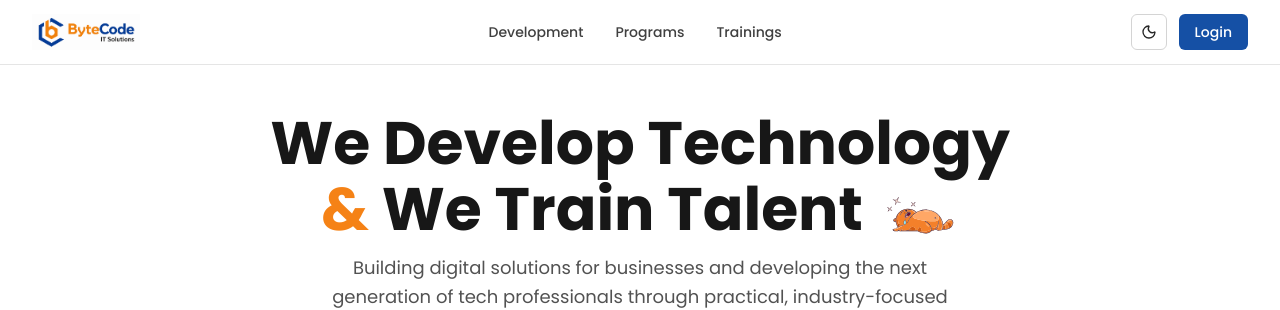
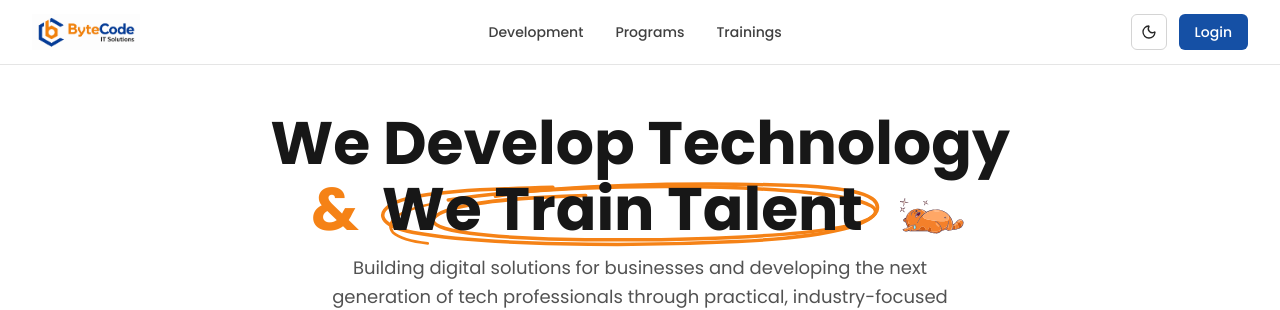
Before and after one commit to dhruvesaral-ai/bytecodeitsolutions.co.in, a Next.js app: page / in a window 1280 px wide. Shown: the top 310 px of the page. Built offline with nearby package versions, Linux system fonts and the light colour scheme.

Commit message:
feat: add student success stories marquee and hand-drawn circle components to homepage

```diff
--- a/app/page.tsx
+++ b/app/page.tsx
@@ -2,8 +2,10 @@ import Header from "@/components/header";
 import Slider from "@/components/slider";
 import CategoryBox from "@/components/category-box";
 import PlacedStudents from "@/components/placed-students";
+import SuccessStories from "@/components/success-stories";
 import Footer from "@/components/footer";
 import LottieAnimation from "@/components/lottie-animation";
+import HandDrawnCircle from "@/components/hand-drawn-circle";
 import coursesData from "@/coursesdata.json";
 import carouselData from "@/carousal.json";
 import Image from "next/image";
@@ -30,7 +32,11 @@ export default function Home() {
         <section className="pt-8 sm:pt-12 pb-4 px-4 sm:px-6 lg:px-8 max-w-4xl mx-auto text-left sm:text-center">
           <h1 className="text-left sm:text-center text-3xl sm:text-4xl md:text-5xl lg:text-6xl font-bold text-neutral-900 dark:text-white">
             We Develop Technology <br />
-            <span className="text-[#F58216]">&amp;</span> We Train Talent
+            <span className="text-[#F58216]">&amp;</span>{" "}
+            <span className="relative inline-block px-1.5 sm:px-2.5">
+              <span className="relative z-10">We Train Talent</span>
+              <HandDrawnCircle color="#F58216" strokeWidth={3.5} />
+            </span>
             <span className="inline-flex items-center align-middle ml-2 sm:ml-4">
               <LottieAnimation
                 as="span"
@@ -82,6 +88,9 @@ export default function Home() {
 
         {/* Placed Students Animated Section */}
         <PlacedStudents />
+
+        {/* Student Video Success Stories Full-Width Marquee */}
+        <SuccessStories />
       </main>
       <Footer />
     </div>
--- /dev/null
+++ b/components/hand-drawn-circle.tsx
@@ -0,0 +1,54 @@
+import React from "react";
+
+interface HandDrawnCircleProps {
+  className?: string;
+  color?: string;
+  strokeWidth?: number;
+}
+
+export const HandDrawnCircle: React.FC<HandDrawnCircleProps> = ({
+  className = "",
+  color = "#F58216",
+  strokeWidth = 3,
+}) => {
+  return (
+    <svg
+      className={`pointer-events-none absolute -inset-x-3 sm:-inset-x-4 -inset-y-1.5 sm:-inset-y-2 w-[calc(100%+1.5rem)] sm:w-[calc(100%+2rem)] h-[calc(100%+0.75rem)] sm:h-[calc(100%+1rem)] ${className}`}
+      viewBox="0 0 260 84"
+      fill="none"
+      xmlns="http://www.w3.org/2000/svg"
+      preserveAspectRatio="none"
+      aria-hidden="true"
+    >
+      {/* Outer loop that sweeps over the top, down the right, and across the bottom */}
+      <path
+        d="M 68 28 C 95 16 160 12 214 16 C 248 19 256 30 254 44 C 251 60 230 73 186 78 C 132 84 62 82 28 68 C 12 61 8 46 20 34 C 32 23 60 20 96 18"
+        stroke={color}
+        strokeWidth={strokeWidth}
+        strokeLinecap="round"
+        strokeLinejoin="round"
+        style={{ vectorEffect: "non-scaling-stroke" }}
+      />
+      {/* Inner loop that starts inside top-left, curves around bottom and right */}
+      <path
+        d="M 112 27 C 65 30 42 40 38 52 C 34 66 62 75 118 76 C 176 77 242 70 252 50 C 260 34 232 22 178 18 C 132 15 78 20 45 32"
+        stroke={color}
+        strokeWidth={strokeWidth}
+        strokeLinecap="round"
+        strokeLinejoin="round"
+        style={{ vectorEffect: "non-scaling-stroke" }}
+      />
+      {/* Sketched left crescent flourish matching the reference doodle */}
+      <path
+        d="M 38 36 C 20 44 14 56 18 68 C 21 74 27 78 35 80"
+        stroke={color}
+        strokeWidth={Math.max(1.8, strokeWidth * 0.75)}
+        strokeLinecap="round"
+        strokeLinejoin="round"
+        style={{ vectorEffect: "non-scaling-stroke" }}
+      />
+    </svg>
+  );
+};
+
+export default HandDrawnCircle;
--- /dev/null
+++ b/components/success-stories.tsx
@@ -0,0 +1,70 @@
+"use client";
+
+import React from "react";
+import successStoriesData from "@/success-stories.json";
+
+export default function SuccessStories() {
+  const stories = successStoriesData.stories || [];
+
+  // Duplicate the stories array to ensure an infinite, seamless continuous loop
+  const duplicatedStories = [...stories, ...stories];
+
+  return (
+    <section className="relative w-full py-14 overflow-hidden border-t border-neutral-200 bg-neutral-50/50 dark:border-neutral-800 dark:bg-neutral-950/40">
+      {/* Scoped Keyframes & Animation Rules for Left-to-Right Marquee */}
+      <style>{`
+        @keyframes marqueeLtrVideos {
+          0% {
+            transform: translate3d(-50%, 0, 0);
+          }
+          100% {
+            transform: translate3d(0%, 0, 0);
+          }
+        }
+
+        .marquee-track-ltr-videos {
+          display: flex;
+          width: max-content;
+          will-change: transform;
+          animation: marqueeLtrVideos 30s linear infinite !important;
+        }
+
+        .marquee-track-ltr-videos:hover {
+          animation-play-state: paused !important;
+        }
+      `}</style>
+
+      <div className="relative z-10 max-w-7xl mx-auto px-4 sm:px-6 lg:px-8 mb-8 text-center">
+        <h2 className="text-2xl sm:text-3xl font-bold tracking-tight text-neutral-900 dark:text-white">
+          Student Success Stories
+        </h2>
+        <p className="mt-2 text-sm text-neutral-600 dark:text-neutral-400 max-w-xl mx-auto leading-relaxed">
+          Watch our students share their journey, projects, and career transformations.
+        </p>
+      </div>
+
+      {/* Full-width Marquee Track (Max 3 iframes visible across screen) */}
+      <div className="relative z-10 w-full overflow-hidden">
+        <div className="flex w-full overflow-hidden">
+          <div className="marquee-track-ltr-videos flex gap-6 px-4">
+            {duplicatedStories.map((story, idx) => (
+              <div
+                key={`${story.video_id}-${idx}`}
+                className="w-[85vw] sm:w-[46vw] lg:w-[calc((100vw-6rem)/3)] max-w-[480px] min-w-[280px] aspect-video shrink-0 rounded-2xl overflow-hidden border border-neutral-200 dark:border-neutral-800 bg-black shadow-md"
+              >
+                <iframe
+                  src={`https://www.youtube.com/embed/${story.video_id}?autoplay=1&mute=1&loop=1&playlist=${story.video_id}&controls=1&rel=0`}
+                  title={`Success Story Video ${idx + 1}`}
+                  className="w-full h-full border-0"
+                  allow="accelerometer; autoplay; clipboard-write; encrypted-media; gyroscope; picture-in-picture; web-share"
+                  allowFullScreen
+                  loading="lazy"
+                />
+              </div>
+            ))}
+          </div>
+        </div>
+      </div>
+    </section>
+  );
+}
--- /dev/null
+++ b/success-stories.json
@@ -0,0 +1,16 @@
+{
+    "stories": [
+        {
+            "video_id": "N4lH3YNj0JE"
+        },
+        {
+            "video_id": "I-vY3Fv-M2g"
+        },
+        {
+            "video_id": "4pXQ-yN2o1E"
+        },
+        {
+            "video_id": "Q5F-U7v-d3gwe"
+        }
+    ]
+}
```
